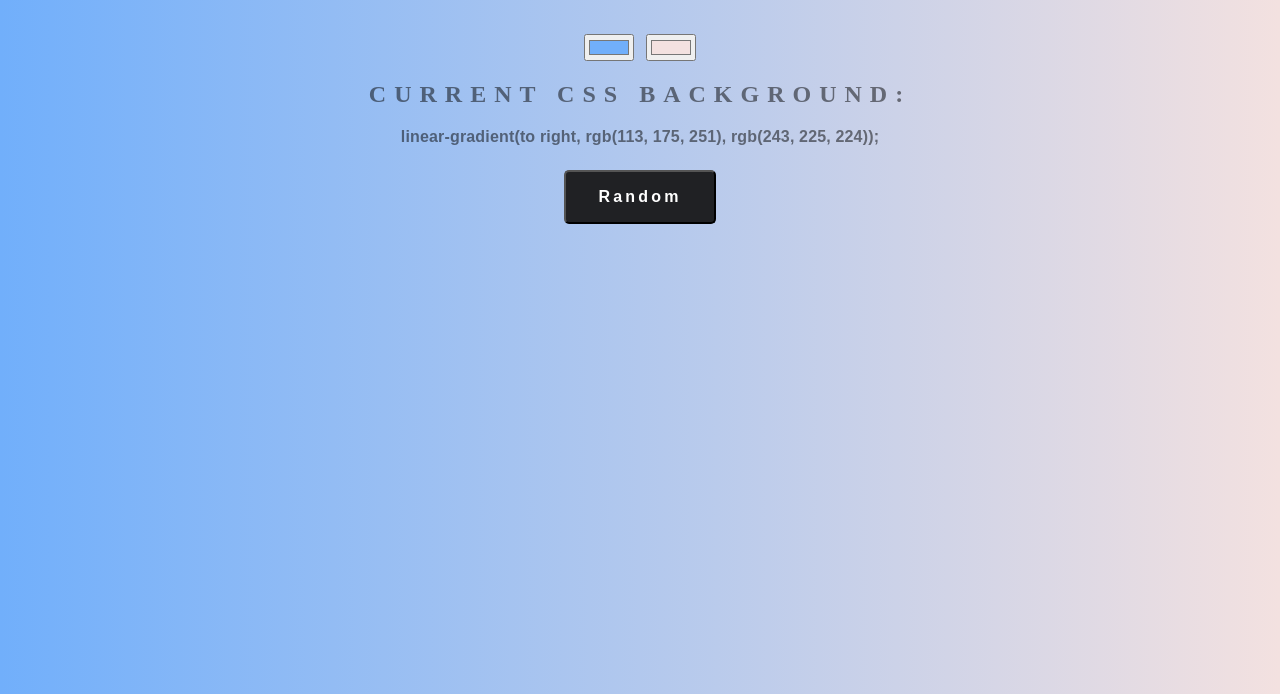
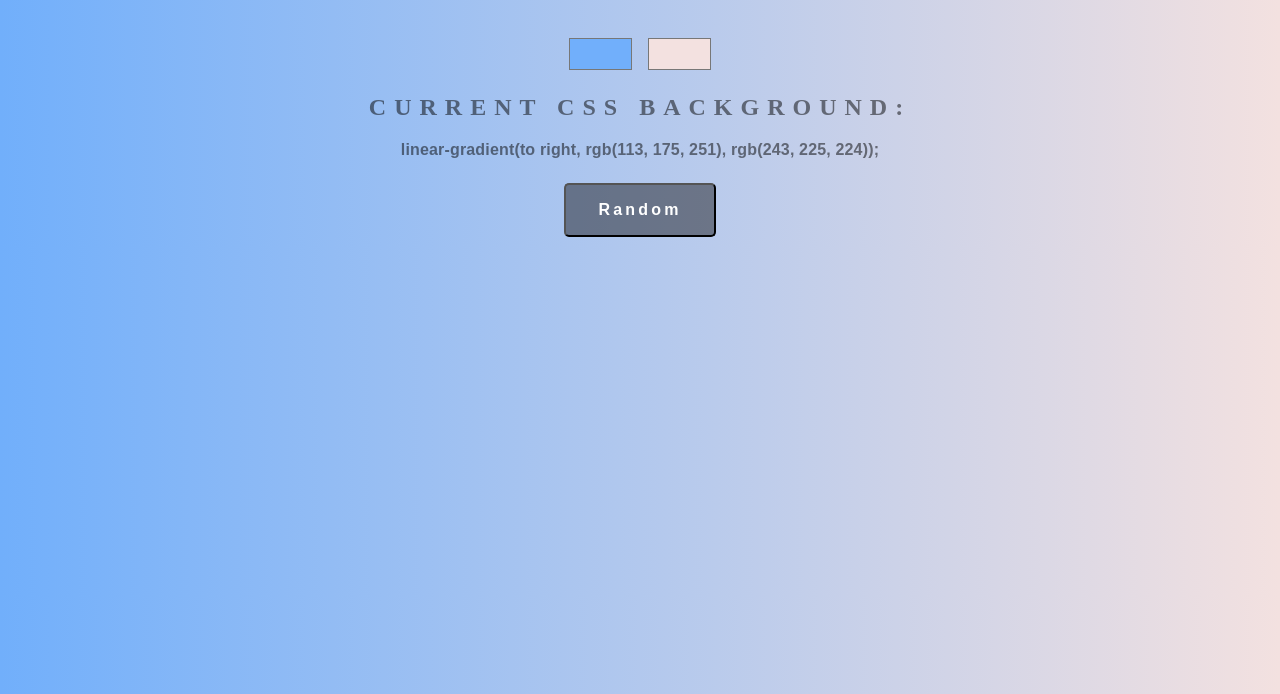
Before and after one commit to GraydonvG/BAckground-Generator, a plain HTML site: page index.html in a window 1280 px wide. Shown: the part 106-800 px from the top of the page. Drawn offline with Linux system fonts and the light colour scheme.

Commit message:
Update styles.css

```diff
--- a/styles.css
+++ b/styles.css
@@ -11,7 +11,6 @@ body {
   text-transform: uppercase;
   letter-spacing: 0.5rem;
   top: 15%;
-  background: linear-gradient(to right, red, yellow);
 }
 
 h1 {
@@ -33,14 +32,23 @@ h3 {
 
 #random {
   display: block;
-  background-color: rgb(32, 33, 36);
+  background-color: rgba(32, 33, 36, 0.5);
   margin: 0 auto;
   padding: 1em 2em;
   border-radius: 5px;
   margin-top: 1.5em;
   font-weight: 800;
   font-size: 1rem;
-  color: white;
+  color: rgb(255, 255, 255);
   letter-spacing: 0.2rem;
   cursor: pointer;
 }
+
+.color1,
+.color2 {
+  background: none;
+  border: none;
+  width: 5em;
+  height: 3em;
+  padding: 0;
+}
```
